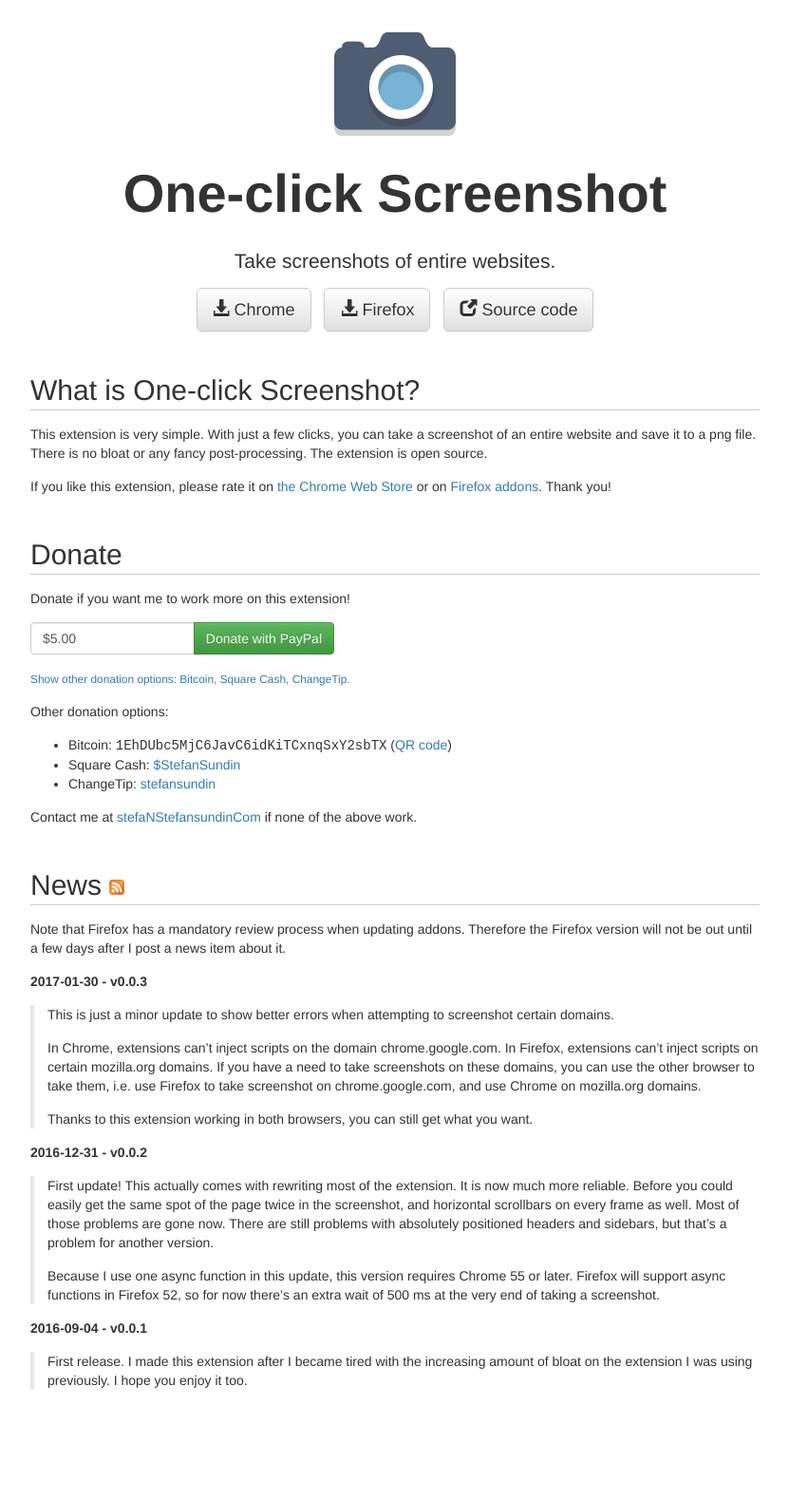
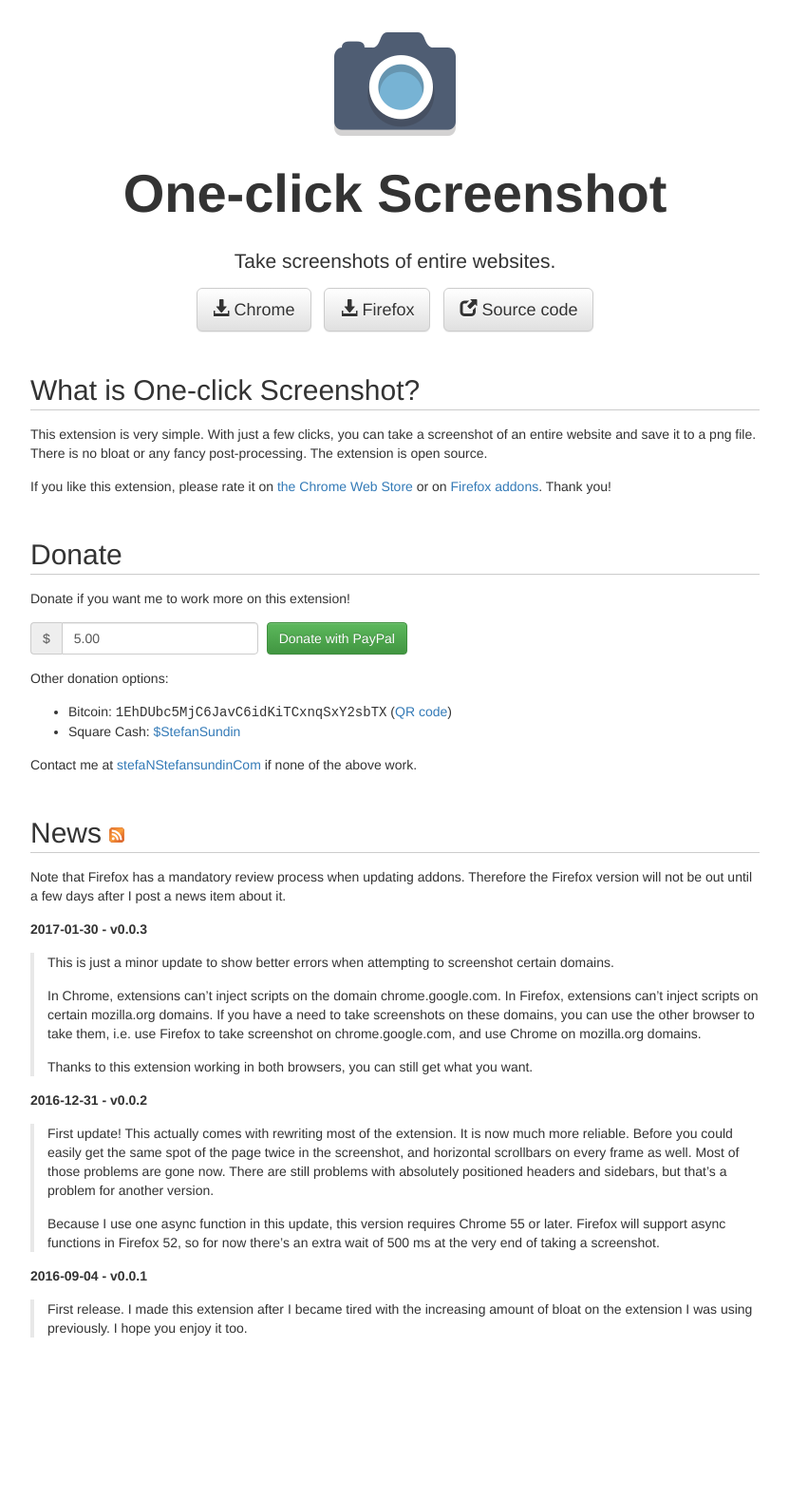
Before and after one commit to stefansundin/one-click-screenshot, a Jekyll site: the page built from index.html, in a window 1280 px wide. Shown: the whole page at 95% size, without its empty margins (224-1055 px from the left). Built offline with Jekyll 4.4.1, drawn with Linux system fonts in a browser that asks for light colours; after the commit the page ends 1523 px from its top, so only the background shows below that.

Commit message:
Update PayPal form.

```diff
--- a/css/main.scss
+++ b/css/main.scss
@@ -58,8 +58,13 @@
   height: 1.5em;
 }
 
-.input-group {
-  margin-bottom: 15px;
+.form-inline .input-group {
+  margin-right: 5px;
+}
+
+.expander {
+  display: none;
+  margin-top: 15px;
 }
 
 .post-body {
--- a/index.html
+++ b/index.html
@@ -32,27 +32,30 @@
 
     <p>Donate if you want me to work more on this extension!</p>
 
-    <form method="post" action="https://www.paypal.com/cgi-bin/webscr" track="donate" target="_blank">
+    <form method="post" action="https://www.paypal.com/cgi-bin/webscr" track="donate" target="_blank" class="form-inline">
       <input type="hidden" name="cmd" value="_xclick">
       <input type="hidden" name="business" value="KYMVEK692RF5Q">
-      <input type="hidden" name="item_number" value="One-click screenshot">
+      <input type="hidden" name="item_name" value="{{ site.title }}">
+      <input type="hidden" name="item_number" value="{{ site.title }}">
+      <input type="hidden" name="no_shipping" value="1">
       <input type="hidden" name="return" value="https://stefansundin.github.io/thx">
       <input type="hidden" name="cbt" value="Learn why you just became awesome">
-      <div class="input-group col-sm-5">
-        <input class="form-control" type="text" name="amount" id="amount" value="$5.00" placeholder="Amount">
-        <span class="input-group-btn">
-          <input class="btn btn-success" type="submit" value="Donate with PayPal">
-        </span>
+      <div class="form-group">
+        <div class="input-group">
+          <div class="input-group-addon">$</div>
+          <input type="hidden" name="currency_code" value="USD">
+          <input class="form-control" type="text" name="amount" value="5.00" pattern="\d+\.?\d*" placeholder="Amount">
+        </div>
       </div>
+      <input class="btn btn-success" type="submit" value="Donate with PayPal">
     </form>
 
-    <p><small><a class="expander" expand="donation-options">Show other donation options: Bitcoin, Square Cash, ChangeTip.</a></small></p>
+    <p><small><a class="expander" expand="donation-options">Show other donation options: Bitcoin, Square Cash.</a></small></p>
     <div id="donation-options">
       <p>Other donation options:</p>
       <ul>
         <li>Bitcoin: <tt>1EhDUbc5MjC6JavC6idKiTCxnqSxY2sbTX</tt> (<a target="_blank" href="img/btc-qr.png">QR code</a>)</li>
         <li>Square Cash: <a target="_blank" href="https://cash.me/$StefanSundin">$StefanSundin</a></li>
-        <li>ChangeTip: <a target="_blank" href="https://www.changetip.com/tipme/stefansundin">stefansundin</a></li>
       </ul>
       <p>Contact me at <a target="_blank" fubar>stefaNStefansundinCom</a> if none of the above work.</p>
     </div>
```
